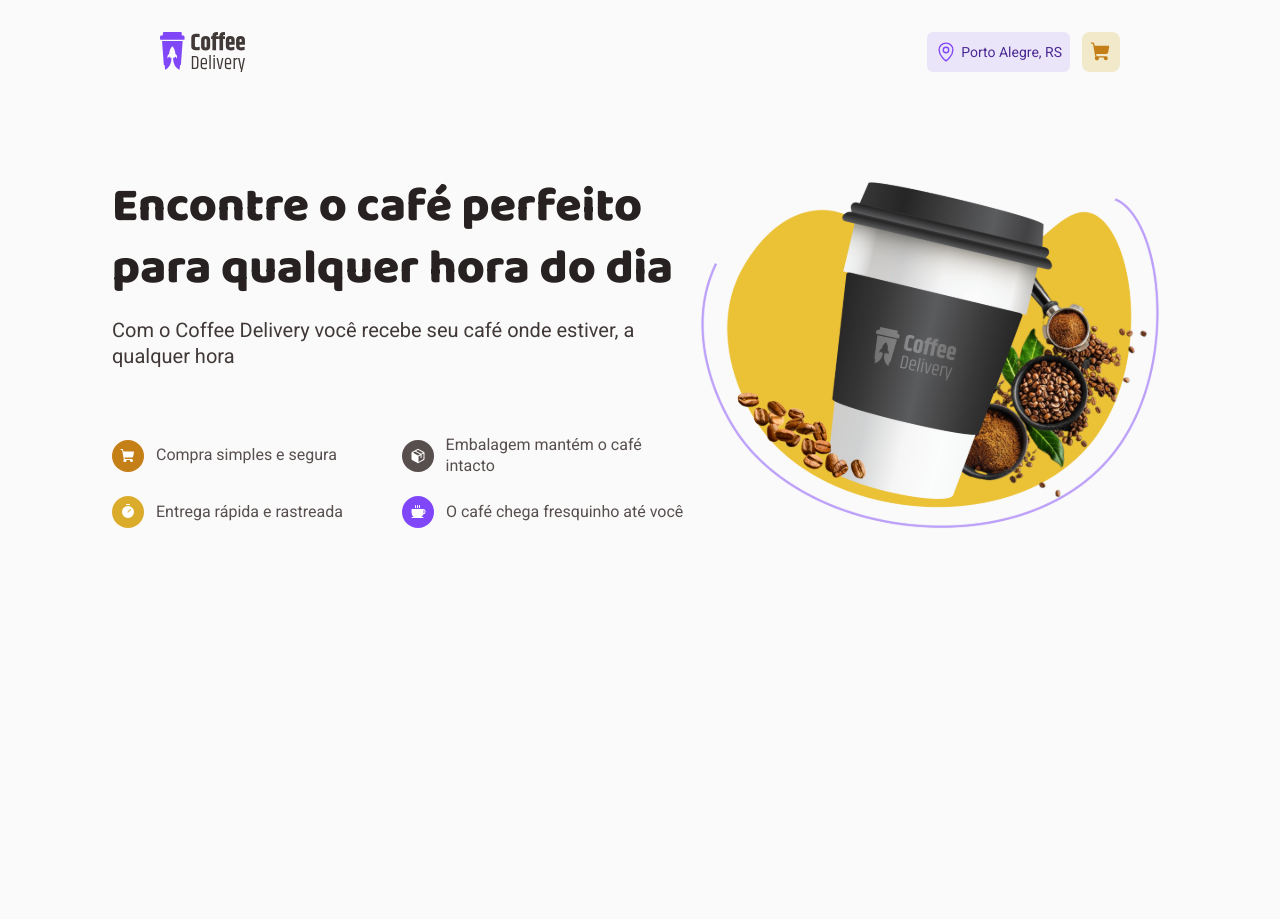
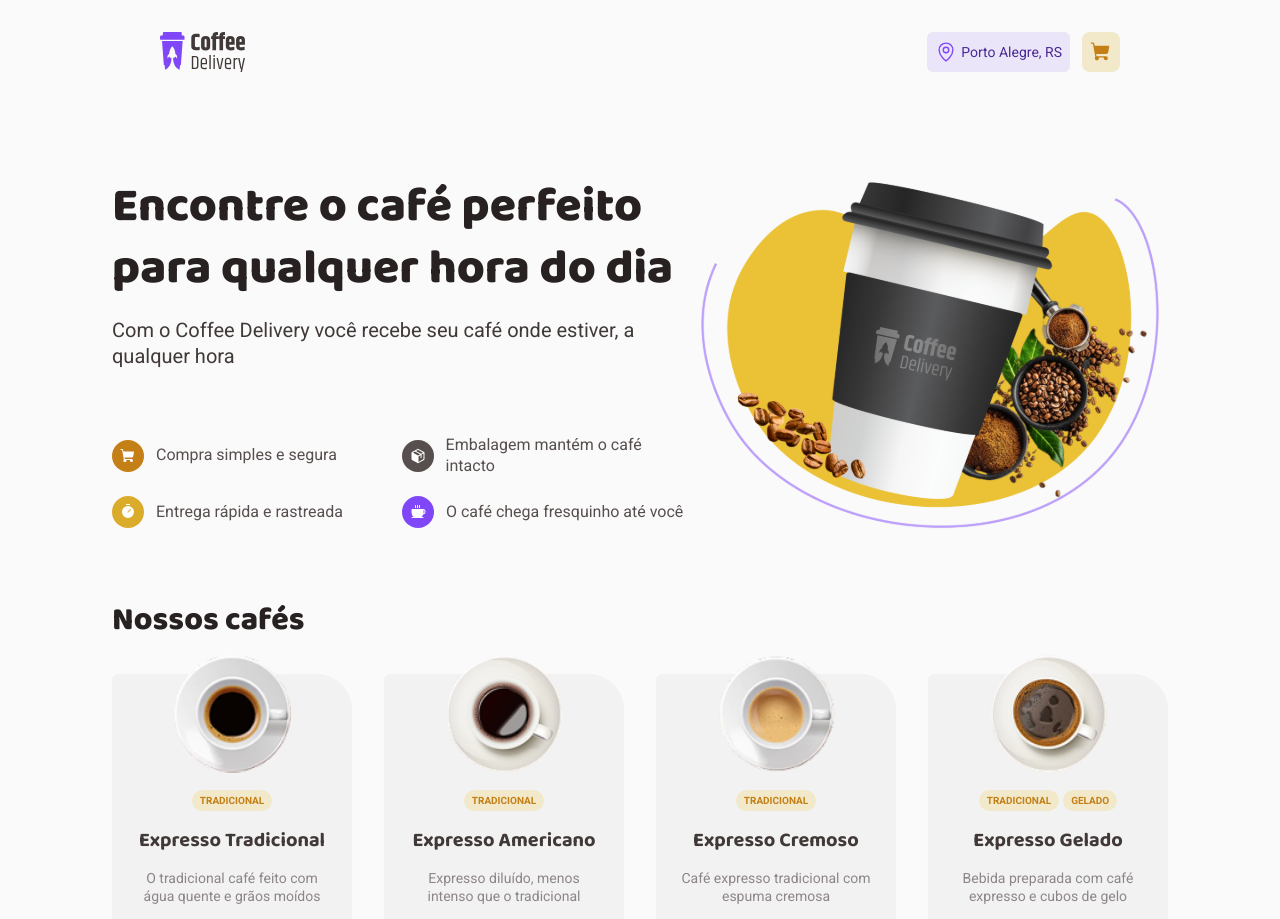
Before and after one commit to Baradelli/coffee-delivery, a React (Vite) app: page / in a window 1280 px wide. Shown: the top 919 px of the page. Before the commit the page ends 800 px from the top, so only its background shows below. Built offline with nearby package versions, Linux system fonts and the light colour scheme.

Commit message:
Add Card component to display coffee details and update Intro layout

```diff
--- /dev/null
+++ b/src/pages/Home/components/Card.tsx
@@ -0,0 +1,51 @@
+import { ShoppingCart } from "phosphor-react";
+import { Button } from "../../../components/Button";
+import { InputNumber } from "../../../components/InputNumber";
+import { defaultTheme } from "../../../styles/themes/default";
+import { maskMoney } from "../../../utils/mask-money";
+
+interface CardProps {
+  id: number;
+  title: string;
+  description: string;
+  tags: string[];
+  price: number;
+  image: string;
+}
+
+export const Card = (coffee: CardProps) => {
+  return (
+    <div className="card">
+      <div className="container-image">
+        <img src={coffee.image} alt={coffee.title} />
+      </div>
+
+      <div className="tags">
+        {coffee.tags.map((tag) => (
+          <span className="tag" key={tag}>
+            {tag}
+          </span>
+        ))}
+      </div>
+
+      <h3>{coffee.title}</h3>
+      <p>{coffee.description}</p>
+
+      <div className="buy">
+        <span className="price">{maskMoney(coffee.price)}</span>
+
+        <div className="actions">
+          <InputNumber />
+
+          <Button variant="icon">
+            <ShoppingCart
+              weight="fill"
+              size={22}
+              color={defaultTheme.base.white}
+            />
+          </Button>
+        </div>
+      </div>
+    </div>
+  );
+};
--- a/src/pages/Home/components/Intro.tsx
+++ b/src/pages/Home/components/Intro.tsx
@@ -3,8 +3,8 @@
 
 export const Intro = () => {
   return (
-    <>
-      <div style={{ maxWidth: 588 }}>
+    <div className="intro-container">
+      <div>
         <div className="title-container">
           <h1 className="title">
             Encontre o café perfeito para qualquer hora do dia
@@ -59,6 +59,6 @@
       </div>
 
       <img src="/images/coffee-delivery.svg" alt="Café" />
-    </>
+    </div>
   );
 };
--- a/src/pages/Home/index.tsx
+++ b/src/pages/Home/index.tsx
@@ -1,11 +1,24 @@
 import { Container } from "./styles";
 
 import { Intro } from "./components/Intro";
+
+import coffeeData from "../../../data.json";
+import { Card } from "./components/Card";
 
 export default function Home() {
   return (
     <Container>
       <Intro />
+
+      <div className="list-container">
+        <h2 className="title">Nossos cafés</h2>
+
+        <div className="list">
+          {coffeeData.coffees.map((coffee) => (
+            <Card key={coffee.id} {...coffee} />
+          ))}
+        </div>
+      </div>
     </Container>
   );
 }
--- a/src/pages/Home/styles.ts
+++ b/src/pages/Home/styles.ts
@@ -1,6 +1,10 @@
 import styled from "styled-components";
 
 export const Container = styled.div`
+  display: flex;
+  flex-direction: column;
+
+  .intro-container {
     display: flex;
 
     .title-container {
@@ -52,4 +56,113 @@
         }
       }
     }
+  }
+
+  .list-container {
+    margin-top: 4rem;
+
+    .title {
+      font-size: ${({ theme }) => theme.size.title.l};
+      font-weight: ${({ theme }) => theme.weight.extraBold};
+      color: ${({ theme }) => theme.base.title};
+    }
+
+    .list {
+      margin-top: 2rem;
+
+      display: grid;
+      gap: 2rem;
+      grid-template-columns: repeat(auto-fill, minmax(200px, 1fr));
+
+      .card {
+        position: relative;
+
+        text-align: center;
+
+        display: flex;
+        flex-direction: column;
+        gap: 1rem;
+
+        padding: 1.25rem;
+        border-radius: 6px 35px 35px 6px;
+
+        background-color: ${({ theme }) => theme.base.card};
+
+        .container-image {
+          width: 120px;
+          height: 80px;
+
+          img {
+            position: absolute;
+            top: -1.25rem;
+            left: 50%;
+            transform: translateX(-50%);
+
+            width: 120px;
+            height: 120px;
+          }
+        }
+
+        .tags {
+          display: flex;
+          gap: 0.25rem;
+
+          align-items: center;
+          justify-content: center;
+
+          .tag {
+            font-size: ${({ theme }) => theme.size.tag};
+            font-weight: ${({ theme }) => theme.weight.bold};
+            color: ${({ theme }) => theme.product["yellow-900"]};
+
+            background-color: ${({ theme }) => theme.product["yellow-100"]};
+            padding: 0.25rem 0.5rem;
+            border-radius: 100px;
+
+            text-transform: uppercase;
+          }
+        }
+
+        h3 {
+          font-size: ${({ theme }) => theme.size.title.s};
+          font-weight: ${({ theme }) => theme.weight.bold};
+          color: ${({ theme }) => theme.base.subtitle};
+        }
+
+        p {
+          font-size: ${({ theme }) => theme.size.text.s};
+          font-weight: ${({ theme }) => theme.weight.regular};
+          color: ${({ theme }) => theme.base.label};
+        }
+
+        .buy {
+          display: flex;
+          align-items: center;
+          justify-content: space-between;
+
+          gap: 1rem;
+
+          .price {
+            font-size: ${({ theme }) => theme.size.text.l};
+            font-weight: ${({ theme }) => theme.weight.bold};
+            color: ${({ theme }) => theme.base.title};
+            font-family: "Baloo 2", sans-serif;
+
+            &::before {
+              content: "R$";
+              font-size: ${({ theme }) => theme.size.text.xs};
+              font-weight: ${({ theme }) => theme.weight.regular};
+              color: ${({ theme }) => theme.base.label};
+              font-family: "Roboto", sans-serif;
+            }
+          }
+
+          .actions {
+            display: flex;
+            gap: 0.5rem;
+          }
+        }
+      }
+    }
+  }
 `;
--- a/src/styles/themes/global.ts
+++ b/src/styles/themes/global.ts
@@ -23,6 +23,8 @@
     font-family: 'Roboto', sans-serif;
     font-weight: 400;
     font-size: 1rem;
+
+    outline: none;
   }
 
   h1, h2, h3, h4, h5, h6 {
```
Lines whose indentation alone changed are shown as unchanged.
